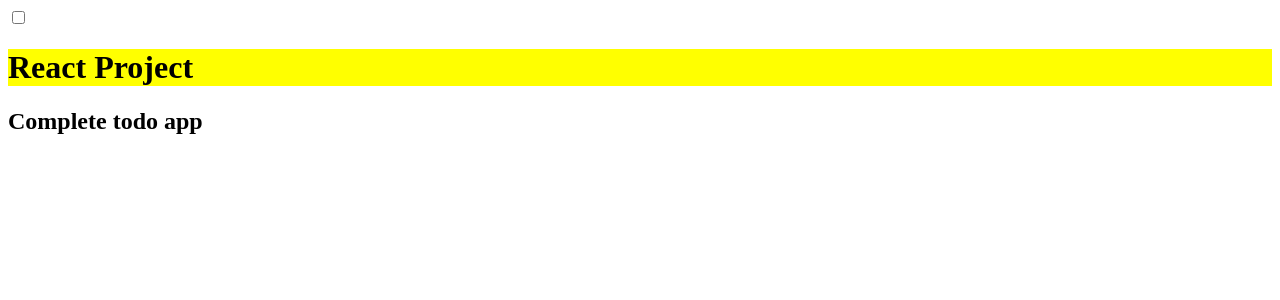
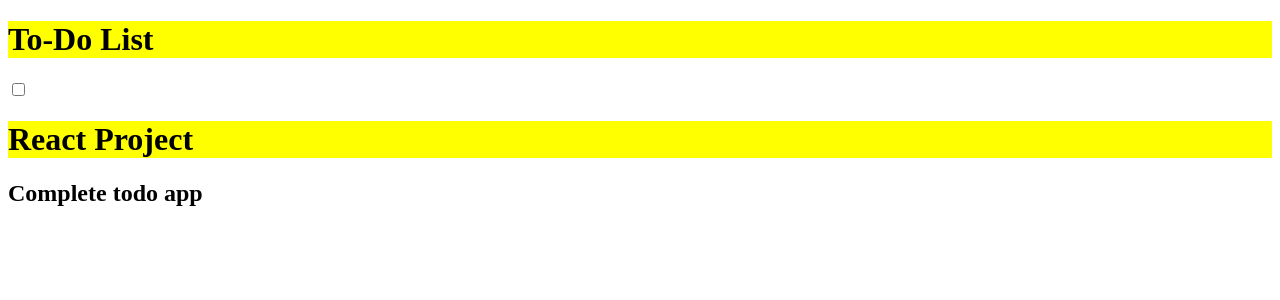
Before and after one commit to darshan527/TO-DO-list-using-React, a React (Create React App) app in the folder todo-list/: page / in a window 1280 px wide. Shown: the top 300 px of the page. Built offline with nearby package versions, Linux system fonts and the light colour scheme.

Commit message:
Adder Header

```diff
--- a/todo-list/src/App.js
+++ b/todo-list/src/App.js
@@ -1,9 +1,11 @@
 import React from 'react'
 import Item from './components/Item'
+import Header from './components/Header'
 
 function App(){
     return (
         <div>
+            <Header />
             <Item item={{title:"React Project", description:"Complete todo app"}} />
         </div>
     )
--- /dev/null
+++ b/todo-list/src/components/Header.js
@@ -0,0 +1,11 @@
+import React from 'react'
+
+function Header(){
+    return (
+        <div className="header">
+            <h1>To-Do List</h1>
+        </div>
+    )
+}
+
+export default Header
```
